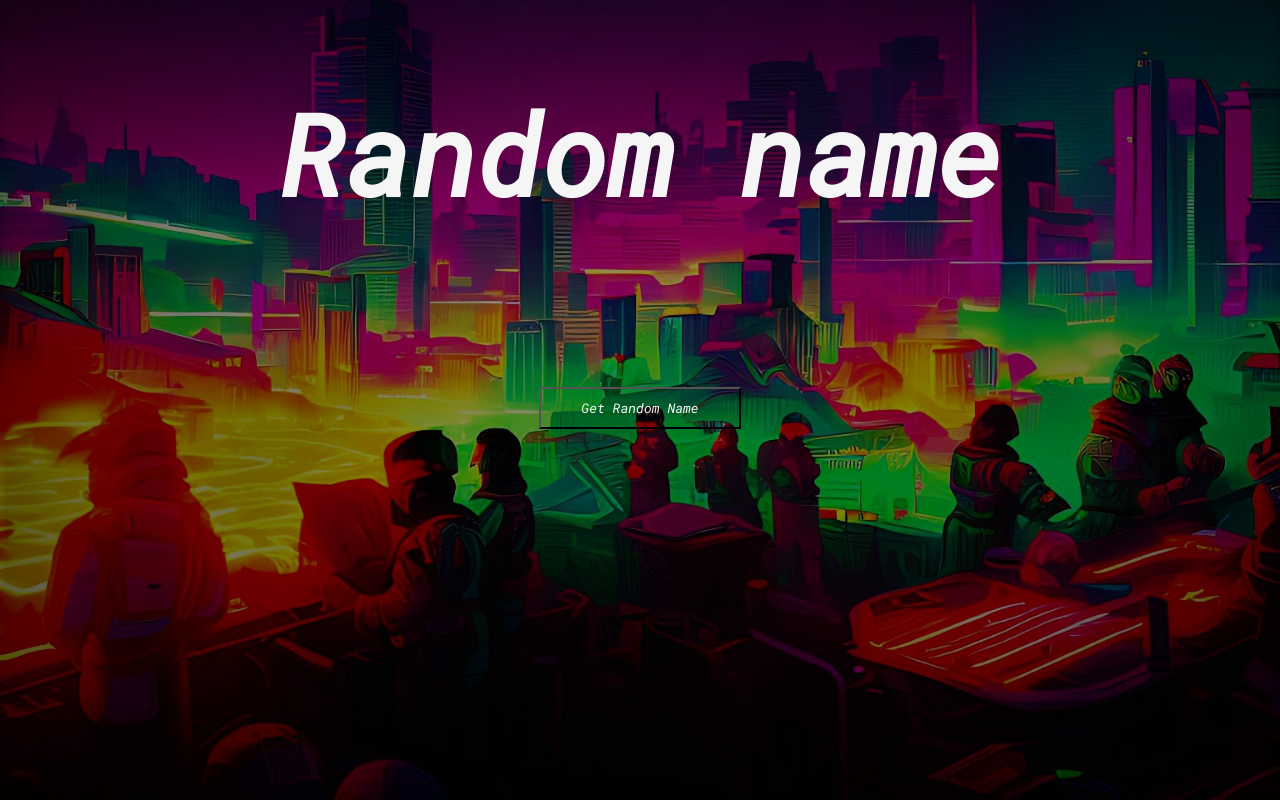
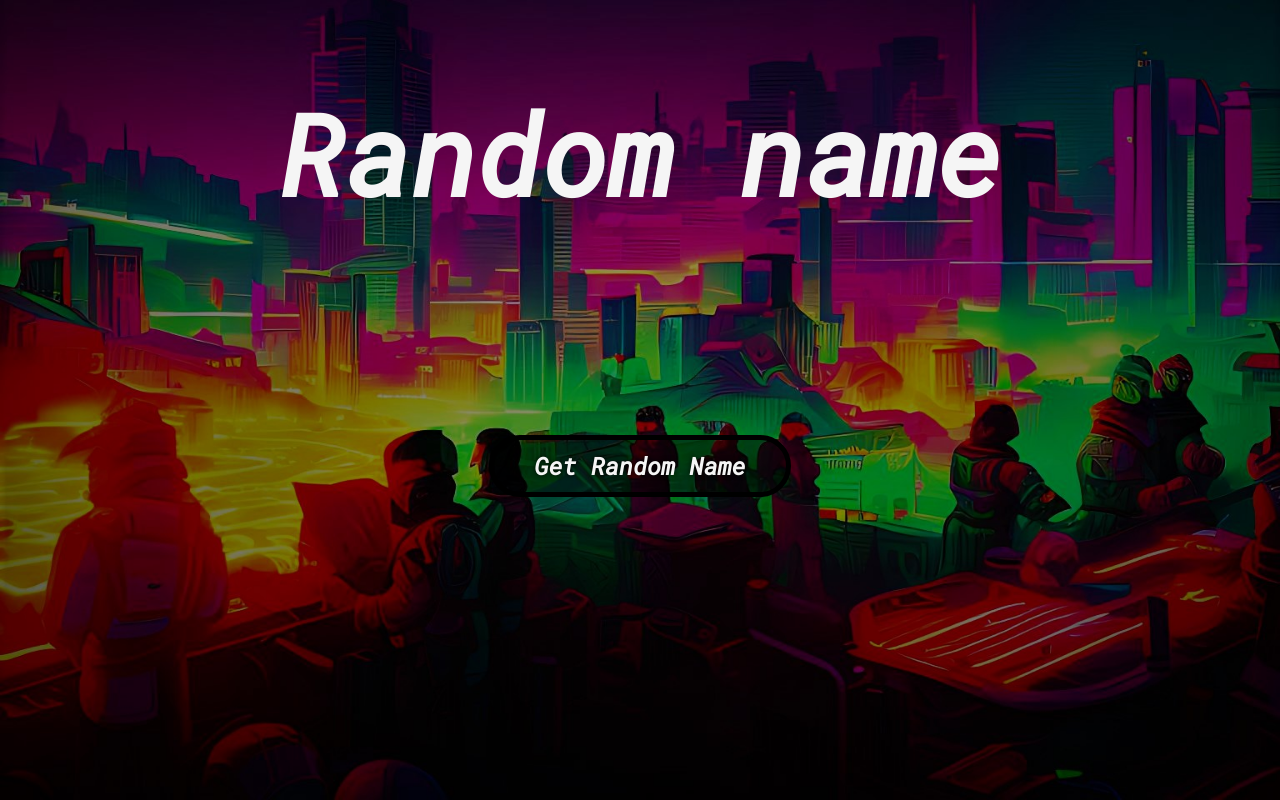
Before and after one commit to Sillen00/Random-Name-Generator, a plain HTML site: page index.html in a window 1280 px wide. Drawn offline with Linux system fonts and the light colour scheme; no server answers; a web font is replaced by a local one.

Commit message:
hover effect button and made image folder

```diff
--- a/style.css
+++ b/style.css
@@ -9,7 +9,7 @@
 }
 
 body{
-    background-image: url(./backgorund\ technology\ dark.jpg);
+    background-image: url(./images/backgorund\ technology\ dark.jpg);
     background-repeat: no-repeat;
     background-size: cover;
     background-position: center bottom;
@@ -25,7 +25,8 @@ h1{
 
 h4{
     text-align: center;
-    padding: 5rem;
+    margin-top: 3rem;
+    height: 160px;
     font-size: 4rem;
     color: whitesmoke;
 }
@@ -34,6 +35,16 @@ button{
     display: block;
     margin: auto;
     padding: 10px 40px;
-    background: transparent;
+    font-weight: bold;
+    background: rgba(0, 0, 0, 0.5);
     color: whitesmoke;
+    border: 5px solid black;
+    border-radius: 999999rem;
+    font-size: 1.5rem;
+    text-shadow: black 0px 0px 5px;
+    cursor: pointer;
 }
+
+button:hover{
+    box-shadow: 0px 0px 50px red;
+}
```
Also changed, not shown: images/backgorund technology dark.jpg (renamed from backgorund technology dark.jpg).
